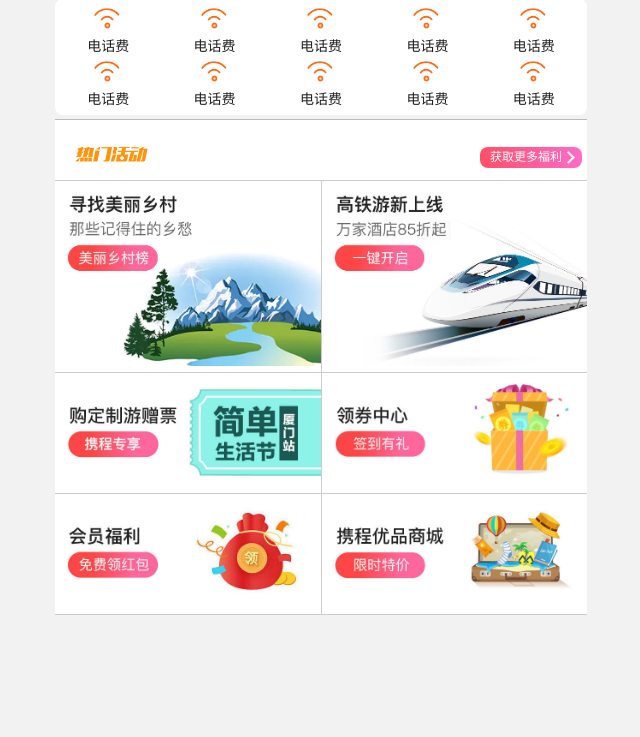
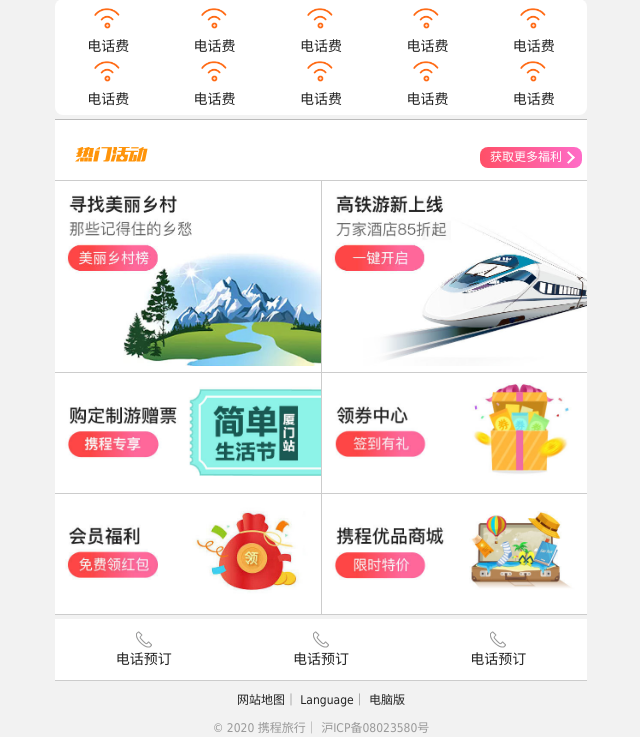
Before and after one commit to leonjen/H5xiecheng, a plain HTML site: page index.html in a window 1280 px wide. Shown: the part 502-1239 px from the top of the page, without its empty margins (319-959 px from the left). Before the commit the page ends 1121 px from the top, so only its background shows below. Drawn offline with Linux system fonts and the light colour scheme.

Commit message:
add footer

```diff
--- a/css/index.css
+++ b/css/index.css
@@ -254,3 +254,43 @@ nav {
 .row a:nth-child(1) {
     border-right: 1px solid #ccc;
 }
+/* footer */
+.footer-nav {
+    height: 62px;
+    border-bottom: 1px solid #ccc;
+    background-color: #fff;
+    margin: 0 4px;
+}
+.footer-nav ul {
+    display: flex;
+    height: 100%;
+    padding-top: 10px;
+}
+.footer-nav ul li {
+    flex: 1;
+}
+.footer-nav ul li a {
+    display: flex;
+    height: 100%;
+    flex-direction: column;
+    align-items: center;
+}
+
+.footer-nav-icon {
+    display: block;
+    width: 20px;
+    height: 20px;
+    background: url(../images/sprite.png) no-repeat -58px -151px;
+    background-size: 104px auto;
+}
+.footer-ver,
+.footer-copyright {
+    text-align: center;
+    margin-top: 10px;
+    font-size: 12px;
+    color: #666666;
+}
+.footer-copyright,
+.footer-copyright a {
+    color: #999999;
+}
--- a/index.html
+++ b/index.html
@@ -190,5 +190,41 @@
             </div>
         </div>
     </div>
+    <!-- footer -->
+    <footer class="footer">
+        <div class="footer-nav">
+            <ul>
+                <li>
+                    <a href="#">
+                        <span class="footer-nav-icon"></span>
+                        <span>电话预订</span>
+                    </a>
+                </li>
+                <li>
+                    <a href="#">
+                        <span class="footer-nav-icon"></span>
+                        <span>电话预订</span>
+                    </a>
+                </li>
+                <li>
+                    <a href="#">
+                        <span class="footer-nav-icon"></span>
+                        <span>电话预订</span>
+                    </a>
+                </li>
+            </ul>
+        </div>
+        <div class="footer-ver">
+            <a href="#">网站地图</a>｜
+            <a href="#">Language</a>｜
+            <a href="#">电脑版</a>
+        </div>
+        <div class="footer-copyright">
+            ©
+            <label for="">2020</label>
+            携程旅行｜
+            <a href="#">沪ICP备08023580号</a>
+        </div>
+    </footer>
 </body>
 </html>
```
